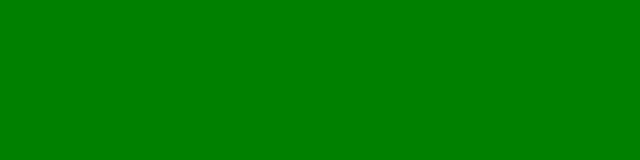
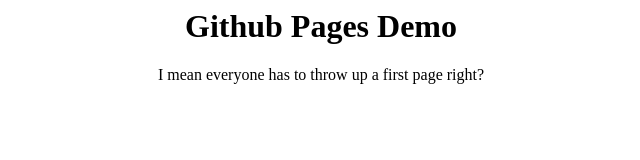
Before and after one commit to seven62/staticsite-ci, a plain HTML site: page index.html in a window 1280 px wide. Shown: the whole page, without its empty margins (319-959 px from the left). Drawn offline with Linux system fonts and the light colour scheme.

Commit message:
initial content

```diff
--- a/index.html
+++ b/index.html
@@ -4,14 +4,15 @@
 
    <body>
 
-    <h1></h1>
+    <h1>Github Pages Demo</h1>
+    I mean everyone has to throw up a first page right?
 
   </body>
 
       <style>
             body {
-              background-color:green;
-              color:#fff;
+/*               background-color:white;
+              color:#fff; */
               text-align:center;
             }
       </style>
```
